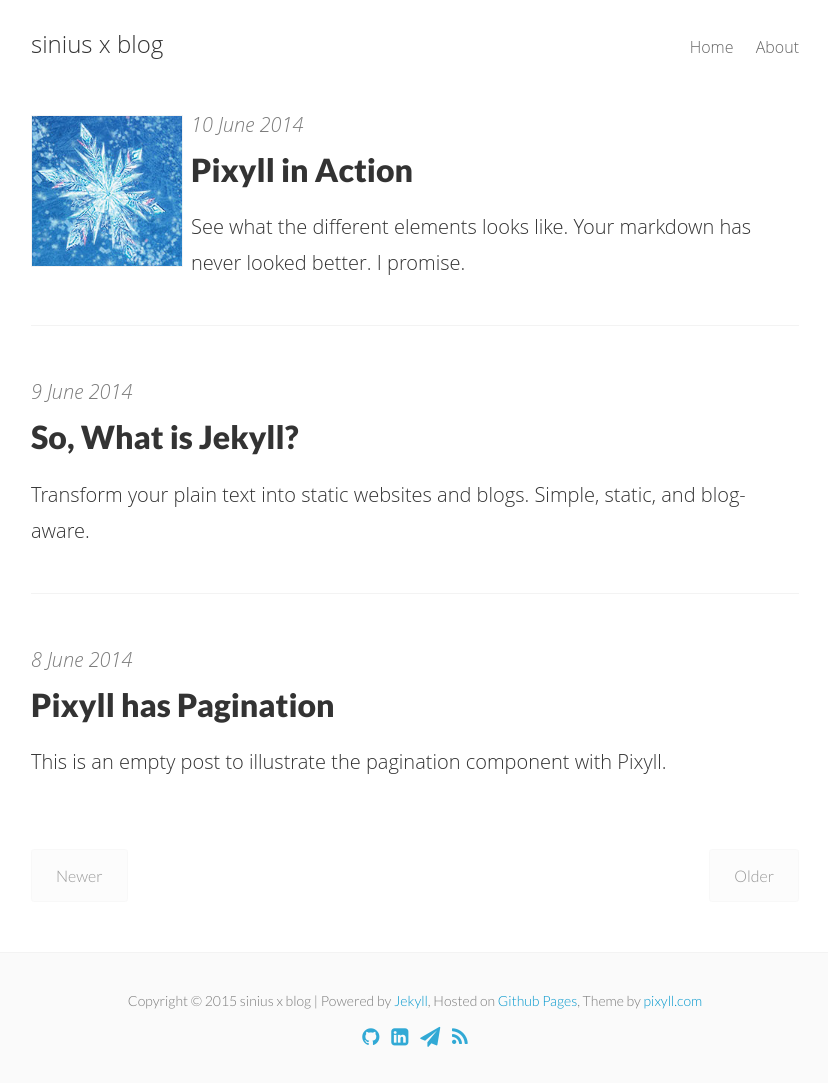
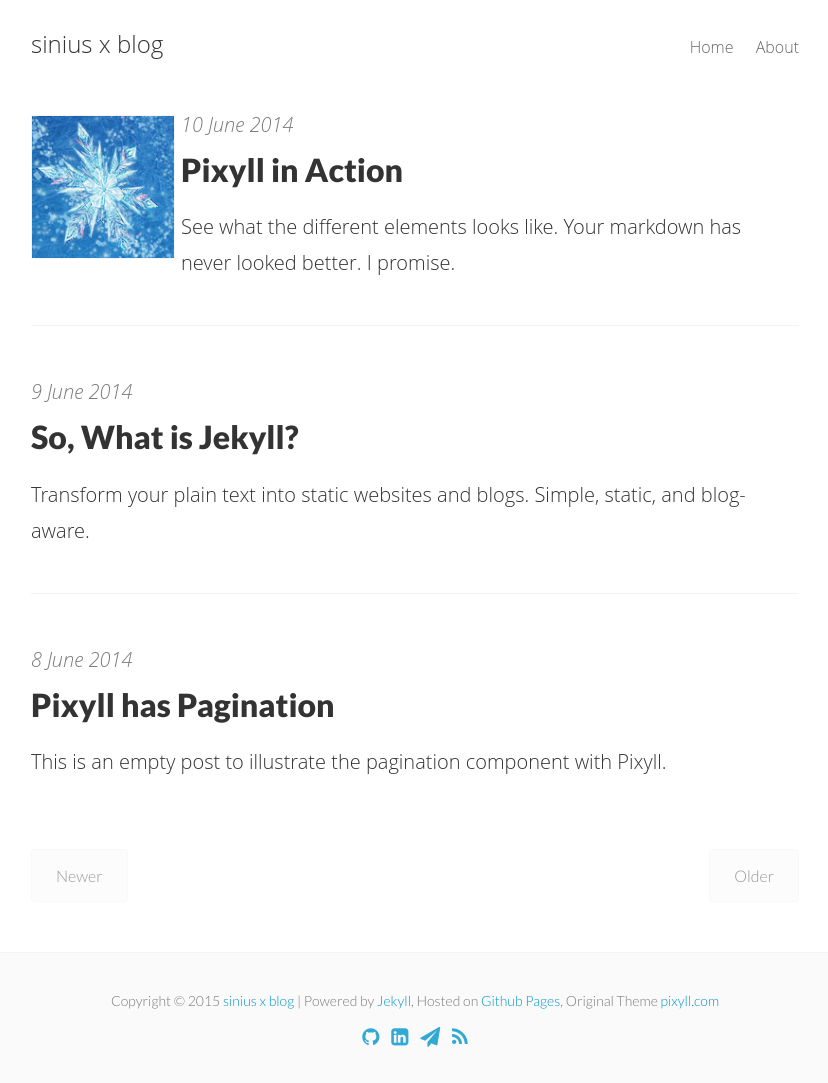
Before and after one commit to siniusxcode/siniusxcode.github.io, a Jekyll site: the page built from index.html, in a window 1280 px wide. Shown: the whole page, without its empty margins (225-1053 px from the left). Built offline with Jekyll 4.4.1, drawn with Linux system fonts in a browser that asks for light colours; nearby versions of some CDN libraries; Markdown is read by kramdown in place of the engine named in the settings; the list of posts is cut into pages by our own code.

Commit message:
add thumnail

```diff
--- a/_includes/footer.html
+++ b/_includes/footer.html
@@ -2,8 +2,8 @@
   <div class="p2 wrap">
     <div class="measure mt1 center">
       <small>
-      	Copyright &copy; 2015 {{ site.title }} |
-      	Powered by <a href="http://jekyllrb.com">Jekyll</a>, Hosted on <a href="http://pages.github.com/">Github Pages</a>, Theme by <a href="http://pixyll.com">pixyll.com</a>
+      	Copyright &copy; 2015 <a href="{{ site.baseurl }}/">{{ site.title }}</a> |
+      	Powered by <a href="http://jekyllrb.com">Jekyll</a>, Hosted on <a href="http://pages.github.com/">Github Pages</a>, Original Theme <a href="http://pixyll.com">pixyll.com</a>
       </small>
       <small>
       	<div class="social-icons">
--- a/_sass/_main.scss
+++ b/_sass/_main.scss
@@ -109,17 +109,32 @@
   padding-bottom: 0;
 }
 
+.post-image {
+  width: 20%;
+  max-width: 150px;
+  float: left;
+  padding-top: 0.5rem;
+  padding-right: 0.5rem;
+  box-sizing: border-box;
+}
+
+.post-image img {
+  border: 1px solid #f3f3f3;
+}
+
+.post-contents {
+  width: 100%;
+  float: left;
+}
+
+.post-image + .post-contents {
+  width: 80%;
+}
+
 .post-link .post-title {
   margin-top: 0;
   font-weight: 600;
   color: #333;
-}
-
-.post-image {
-  margin-top: 0.5rem;
-  margin-right: 0.5rem;
-  border: 1px solid #f3f3f3;
-  max-width: 150px;
 }
 
 .post-footer {
@@ -355,22 +370,22 @@
 @media screen and (max-width: 48em) {
   .h1,
   h1 {
-    font-size: 2.5rem;
+    font-size: 2rem;
   }
 
   .h2,
   h2 {
-    font-size: 2rem;
+    font-size: 1.5rem;
   }
 
   .h3,
   h3 {
-    font-size: 1.5rem;
+    font-size: 1.25rem;
   }
 
   .h4,
   h4 {
-    font-size: 1.25rem;
+    font-size: 1rem;
   }
 
   .site-header {
@@ -394,9 +409,8 @@
     float: none;
   }
 
-  .post-image {
-    margin-top: 0;
-    max-width: 75px;
+  .post-title {
+    font-size: 1em;
   }
 }
 
--- a/index.html
+++ b/index.html
@@ -8,15 +8,19 @@
     {% for post in paginator.posts %}
       <div class="post clearfix">
         {% if post.image %}
+        <div class="post-image">
           <a href="{{ post.url }}">
-          <img src="{{ post.image }}" alt="{{ post.title }}" class="post-image left">
+            <img src="{{ post.image }}" alt="{{ post.title }}">
           </a>
+        </div>
         {% endif %}
+        <div class="post-contents">
           <a href="{{ post.url | prepend: site.baseurl }}" class="post-link">
             <p class="post-meta">{{ post.date | date: "%-d %B %Y" }}</p>
             <h3 class="h2 post-title">{{ post.title }}</h3>
             <p class="post-summary">{{ post.summary }}</p>
           </a>
+        </div/>
       </div>
     {% endfor %}
   </div>
```
Lines whose indentation alone changed are shown as unchanged.
